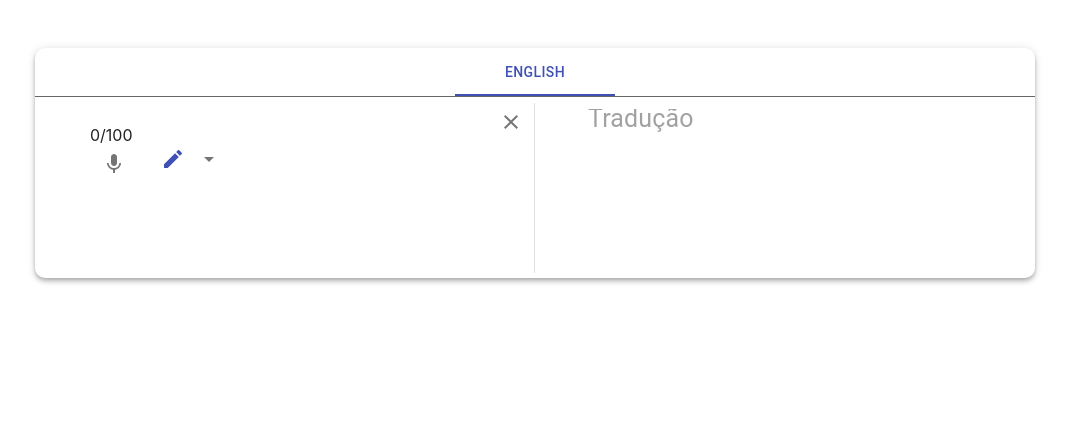
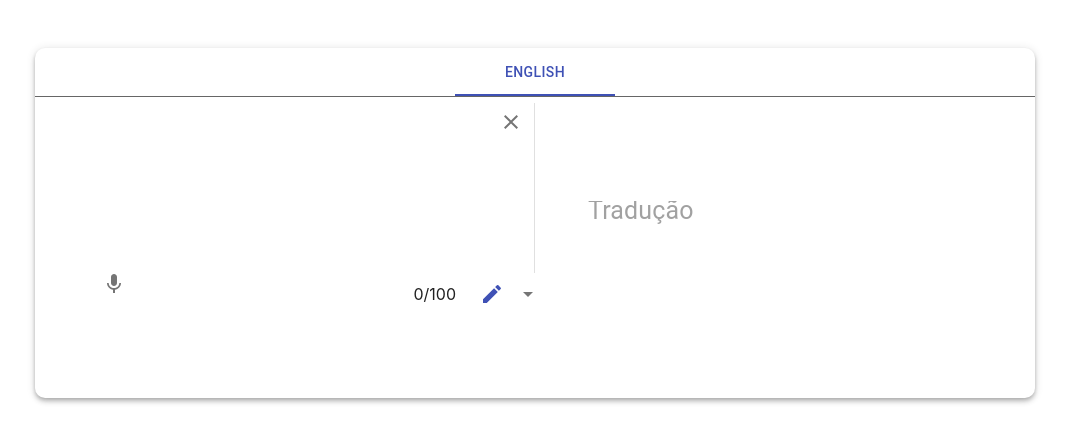
Before and after one commit to JimmyStarling/transpiler-translator, a React (Create React App) app: page / in a window 1280 px wide. Shown: the top 442 px of the page, without its empty margins (105-1174 px from the left). Built offline with nearby package versions, Linux system fonts and the light colour scheme.

Commit message:
Solve TextFields container Tools css problems.

```diff
--- a/src/styles/global.js
+++ b/src/styles/global.js
@@ -39,6 +39,7 @@ export const useStyles = makeStyles((theme) => ({
 		height: 'auto',
 	},
 	spacingPaper: {
+		height: '100%',
 		padding: 0,
 		paddingTop: 0,
 		paddingBottom: 0,
@@ -47,6 +48,7 @@ export const useStyles = makeStyles((theme) => ({
 		flex: 1,
 	},
 	textField:{
+		alignSelf: 'stretch',
 	},
 	textFieldResize: {
 		fontSize: 25,
@@ -54,6 +56,14 @@ export const useStyles = makeStyles((theme) => ({
 	},
 	textcontainer:{
 		height: '350px',
+	},
+	bottomTools:{
+		position: 'absolute',
+		flexDirection: 'row',
+		alignItems: 'flex-start',
+		justifyContent:'space-between',
+		bottom: '0px',
+		width: '100%',
 	},
 	formControl: {
 		margin: theme.spacing(1),
@@ -69,8 +79,19 @@ export const useStyles = makeStyles((theme) => ({
 		zIndex: 3
 	},
 	inputConfigContainer: {
-		position: 'absolute',
-		bottom: '0px'
+		display: 'flex',
+		flexDirection: 'row',
+		alignItems: 'center',
+		justifyContent: 'flex-end',
+		alignSelf: 'flex-end',
+	},
+	inputMicContainer: {
+		alignSelf: 'flex-start',
+	},
+	inputSelect:{
+		display: 'flex',
+		flexDirection: 'row',
+		wrap: 'nowrap',
 	},
 	tabs:{
 		borderBottom: '1px solid rgba(0,0,0, 0.6)',
@@ -82,13 +103,13 @@ export const useStyles = makeStyles((theme) => ({
 		padding: 50,
 		paddingTop: 0,
 		paddingBottom: 0,
-		height: 'auto',
+		height: 230,
 	},
 	listItem: {
 		flex: 1,
 		display: 'flex',
 		flexDirection: 'row',
-		height: '100%',
+		height: 'auto',
 		cursor: 'text',
 		padding: 5,
 	},
```
